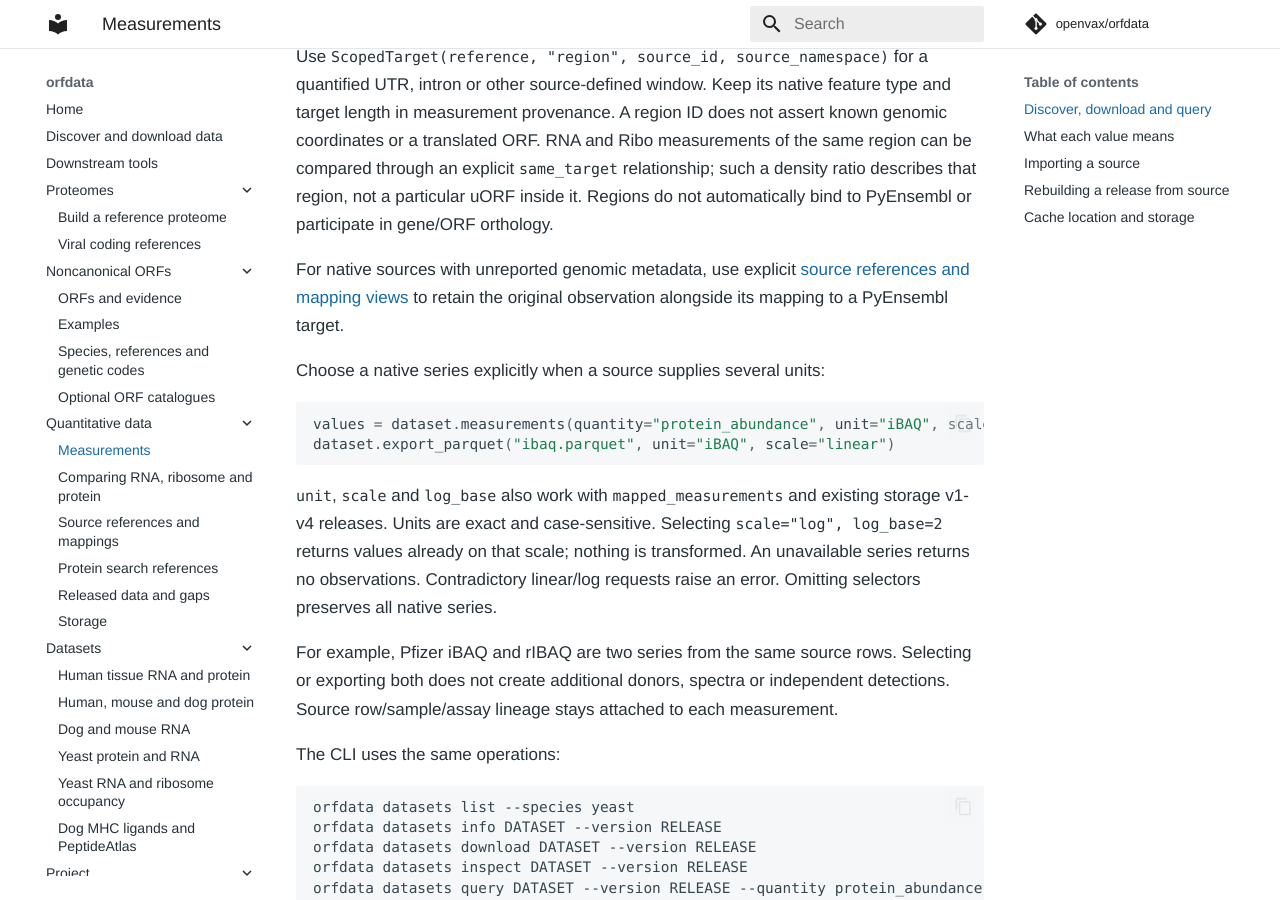
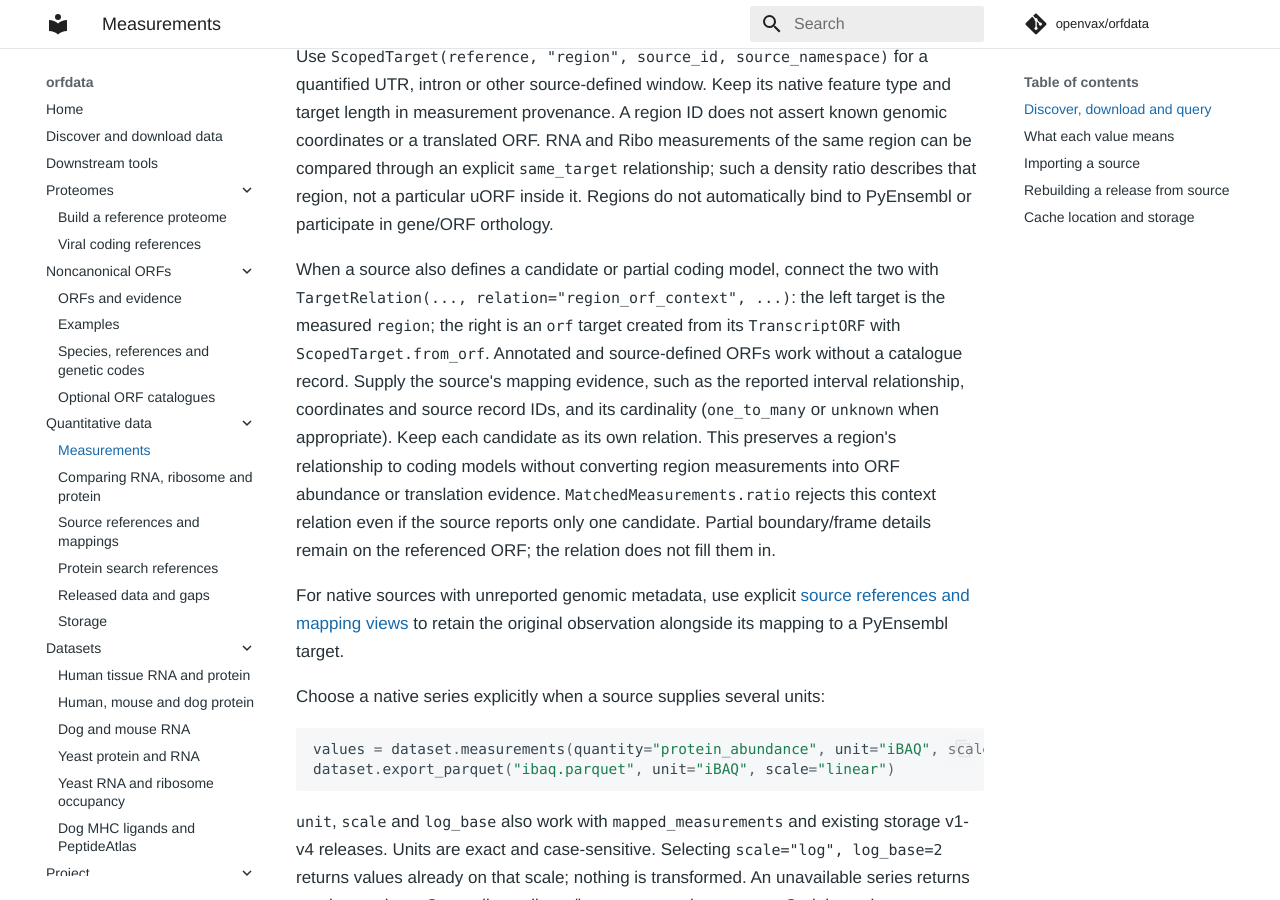
Before and after one commit to openvax/orfdata, an MkDocs documentation site: the page built from docs/measurements.md, in a window 1280 px wide and 900 px high, scrolled down 1941 px. Built offline with MkDocs 1.6.1 and Material for MkDocs 9.7.7, drawn with Linux system fonts in a browser that asks for light colours; comment, search, counter and statistics services are not loaded.

Commit message:
Preserve source-region context for catalogue-free transcript ORFs (#132)

```diff
--- a/docs/measurements.md
+++ b/docs/measurements.md
@@ -72,6 +72,19 @@ known genomic coordinates or a translated ORF. RNA and Ribo measurements of the
 same region can be compared through an explicit `same_target` relationship;
 such a density ratio describes that region, not a particular uORF inside it.
 Regions do not automatically bind to PyEnsembl or participate in gene/ORF orthology.
+
+When a source also defines a candidate or partial coding model, connect the two
+with `TargetRelation(..., relation="region_orf_context", ...)`: the left target
+is the measured `region`; the right is an `orf` target created from its
+`TranscriptORF` with `ScopedTarget.from_orf`. Annotated and source-defined ORFs
+work without a catalogue record. Supply the source's mapping evidence, such as
+the reported interval relationship, coordinates and source record IDs, and its
+cardinality (`one_to_many` or `unknown` when appropriate). Keep each candidate
+as its own relation. This preserves a region's relationship to coding models
+without converting region measurements into ORF abundance or translation
+evidence. `MatchedMeasurements.ratio` rejects this context relation even if the
+source reports only one candidate. Partial boundary/frame details remain on the
+referenced ORF; the relation does not fill them in.
 
 For native sources with unreported genomic metadata, use explicit
 [source references and mapping views](source-references.md) to retain the original
--- a/orfdata/version.py
+++ b/orfdata/version.py
@@ -1 +1 @@
-__version__ = "0.39.0"
+__version__ = "0.39.1"
```
Also changed, not shown: CHANGELOG.md (+9 -0 lines), notes/region-orf-context.md (added, +16 -0 lines), 4 other files.
